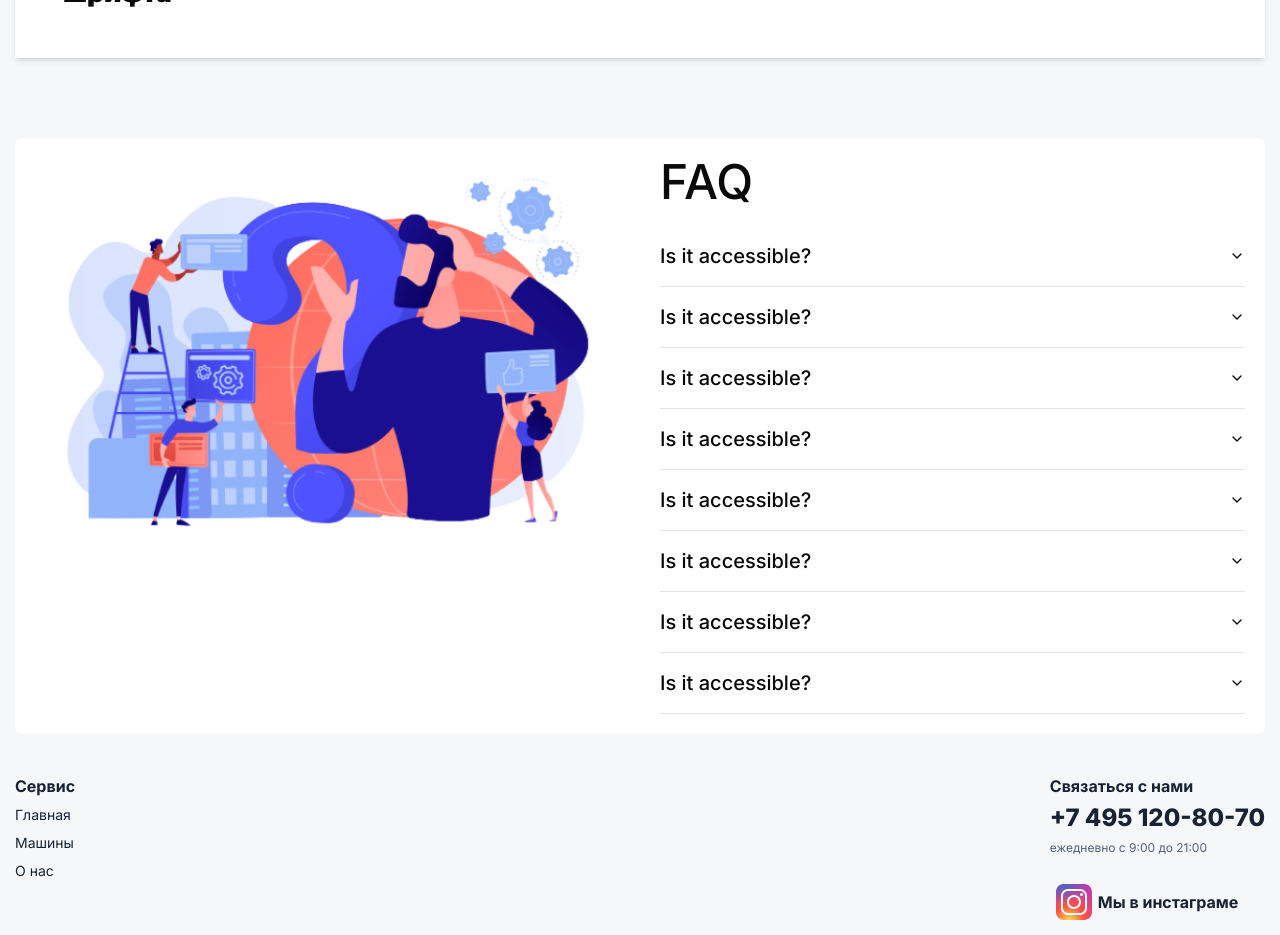
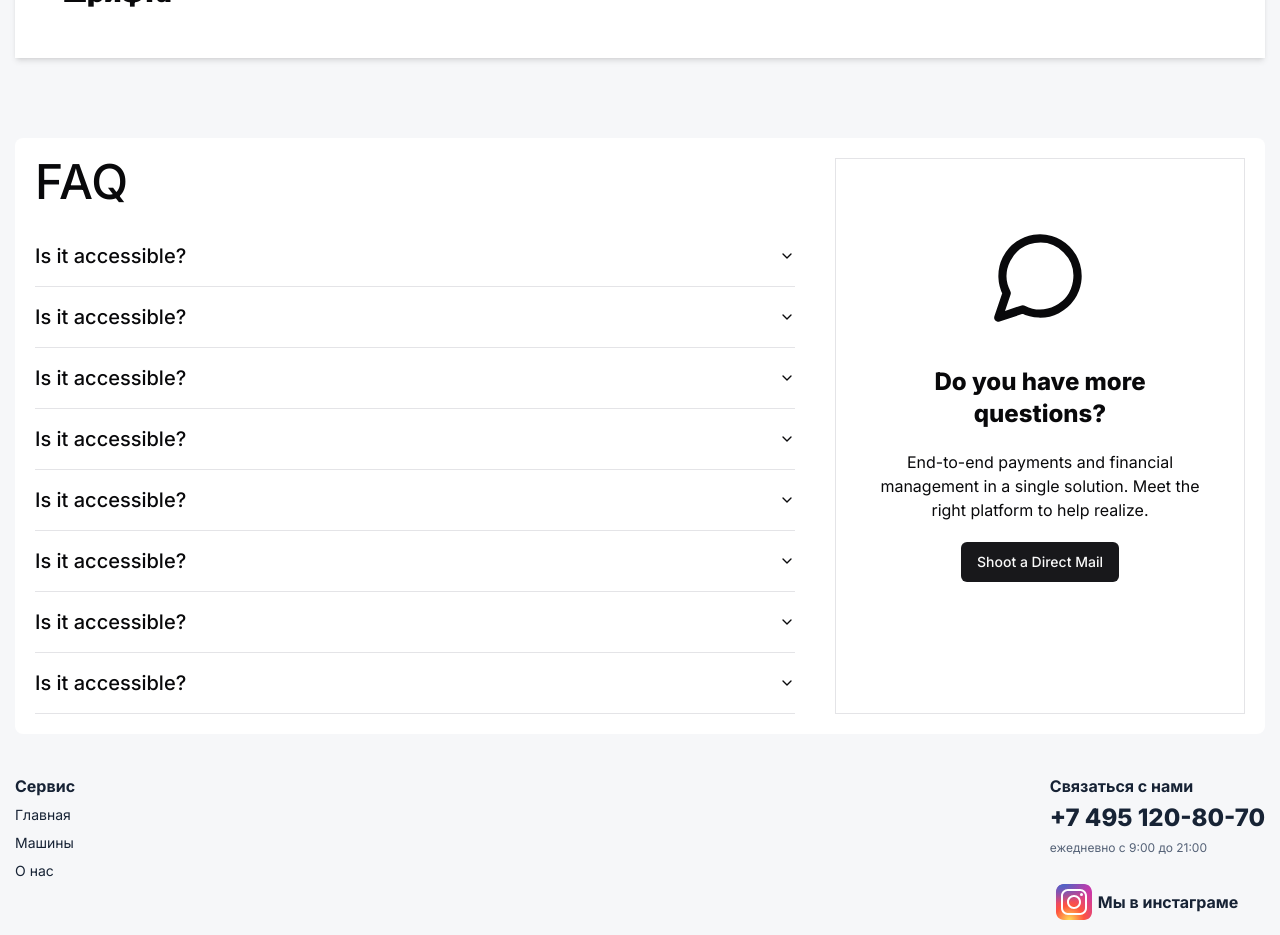
Before and after one commit to MagaFreelancer/rent-car, a React (Vite) app: page / in a window 1280 px wide. Shown: the part 800-1735 px from the top of the page. Built offline with nearby package versions, Linux system fonts and the light colour scheme; no server answers.

Commit message:
added faq component to homepage

```diff
--- a/src/components/slider/index.tsx
+++ b/src/components/slider/index.tsx
@@ -33,7 +33,7 @@ const SliderProviderComponent = ({ children, imgs, className, type = 'normal' }:
                             <img
                                 className={clx(
                                     'rounded-lg w-full object-cover',
-                                    type === 'card' && 'max-h-[220px] h-[220px] rounded-b-none '
+                                    type === 'card' && 'max-h-[220px] h-[220px] rounded-b-none'
                                 )}
                                 src={url}
                                 alt={`car ${index + 1}`}
--- a/src/pages/homePage/index.tsx
+++ b/src/pages/homePage/index.tsx
@@ -7,6 +7,8 @@ import { About } from './components/about';
 import { Accordion, AccordionContent, AccordionItem, AccordionTrigger } from '@/shared/accordion';
 import faqImg from '@/assets/faq.png';
 import Title from '@/shared/Title';
+import { MessageCircle } from 'lucide-react';
+import { Button } from '@/shared/button';
 interface Props {
     className?: string;
 }
@@ -20,11 +22,8 @@ export const HomePage: React.FC<Props> = ({ className }: Props) => {
             <Container>
                 <CategoryCarsSlider objs={cars} title="Cars" beforeTitle="New" />
                 <About />
-                <div className="grid grid-cols-2 gap-10 bg-white p-5 rounded-lg max-md:grid-cols-1">
-                    <div className="flex justify-center">
-                        <img src={faqImg} className="max-h-[400px] max-md:h-[200px]" alt="" />
-                    </div>
-                    <div>
+                <div className="flex gap-10 bg-white p-5 rounded-lg max-md:flex-col max-md:items-center">
+                    <div className="flex-1 max-md:w-full">
                         <Title className="mb-5 ">FAQ</Title>
                         <Accordion type="single" collapsible>
                             <AccordionItem value="item-1">
@@ -57,19 +56,19 @@ export const HomePage: React.FC<Props> = ({ className }: Props) => {
                                     Yes. It adheres to the WAI-ARIA design pattern.
                                 </AccordionContent>
                             </AccordionItem>
-                            <AccordionItem value="item-3">
+                            <AccordionItem value="item-6">
                                 <AccordionTrigger>Is it accessible?</AccordionTrigger>
                                 <AccordionContent>
                                     Yes. It adheres to the WAI-ARIA design pattern.
                                 </AccordionContent>
                             </AccordionItem>
-                            <AccordionItem value="item-4">
+                            <AccordionItem value="item-7">
                                 <AccordionTrigger>Is it accessible?</AccordionTrigger>
                                 <AccordionContent>
                                     Yes. It adheres to the WAI-ARIA design pattern.
                                 </AccordionContent>
                             </AccordionItem>
-                            <AccordionItem value="item-5">
+                            <AccordionItem value="item-8">
                                 <AccordionTrigger>Is it accessible?</AccordionTrigger>
                                 <AccordionContent>
                                     Yes. It adheres to the WAI-ARIA design pattern.
@@ -77,6 +76,19 @@ export const HomePage: React.FC<Props> = ({ className }: Props) => {
                             </AccordionItem>
                         </Accordion>
                     </div>
+                    <div className="max-w-[410px] flex flex-col items-center pt-[67px] px-8 pb-[42px] border-[1px] max-sm:max-w-full">
+                        <MessageCircle width={100} height={100} className="mb-10" />
+                        <div className="text-2xl font-extrabold text-center mb-5">
+                            Do you have more questions?
+                        </div>
+                        <p className="text-center mb-5">
+                            End-to-end payments and financial management in a single solution. Meet
+                            the right platform to help realize.
+                        </p>
+                        <Button>
+                            <a href="#"> Shoot a Direct Mail</a>
+                        </Button>
+                    </div>
                 </div>
             </Container>
         </div>
```
